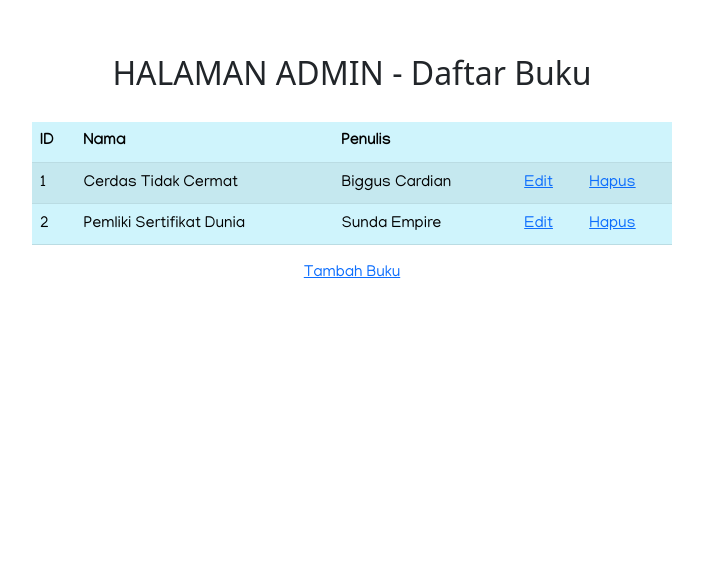
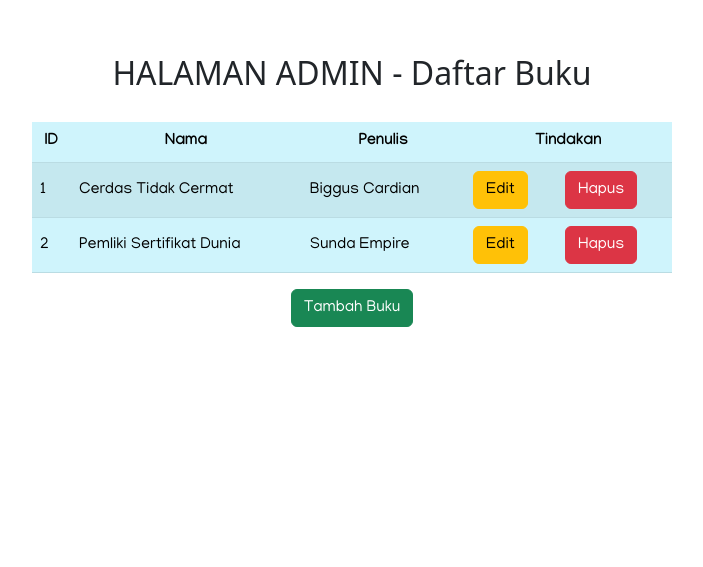
Before and after one commit to aNdr3W03/SI2_UAS, a CodeIgniter app: page /SI2_UAS/index.php/admin/index in a window 1280 px wide. Shown: the part 66-633 px from the top of the page, without its empty margins (288-991 px from the left). Run offline with CodeIgniter, Linux system fonts and the light colour scheme; the visitor is signed in with stand-in values (Sample User, id 1); data comes from the database, SQL or seed files in the repository; some libraries are stand-ins or nearby versions.

Commit message:
update button style admin CRUD buku

```diff
--- a/application/views/admin_view.php
+++ b/application/views/admin_view.php
@@ -24,14 +24,13 @@
         <h2 style="margin-top: 120px;">HALAMAN ADMIN - Daftar Buku</h2>
 
         <div class="table-container">
-            <table class="table table-info table-striped table-hover">
+            <table class="table table-info table-striped table-hover" style="vertical-align: middle">
                 <thead>
-                    <tr>
+                    <tr style="text-align: center">
                         <th>ID</th>
                         <th>Nama</th>
                         <th>Penulis</th>
-                        <th></th>
-                        <th></th>
+                        <th colspan="2">Tindakan</th>
                     </tr>
                 </thead>
                 <tbody>
@@ -40,13 +39,13 @@
                             <td><?php echo $buku['id_buku']; ?></td>
                             <td><?php echo $buku['nama_buku']; ?></td>
                             <td><?php echo $buku['penulis_buku']; ?></td>
-                            <td><a href="admin/edit_data/<?= $buku['id_buku']; ?>">Edit</td>
-                            <td><a href="admin/delete_data/<?= $buku['id_buku']; ?>">Hapus</td>
+                            <td><a href="admin/edit_data/<?= $buku['id_buku']; ?>" class="btn btn-warning" role="button">Edit</td>
+                            <td><a href="admin/delete_data/<?= $buku['id_buku']; ?>" class="btn btn-danger" role="button">Hapus</td>
                         </tr>
                     <?php } ?>
                 </tbody>
             </table>
-            <center> <a href="<?php echo base_url('admin/add_data'); ?>">Tambah Buku</a> </center>
+            <center> <a href="<?php echo base_url('admin/add_data'); ?>" class="btn btn-success">Tambah Buku</a> </center>
         </div>
     </center>
 </body>
```
